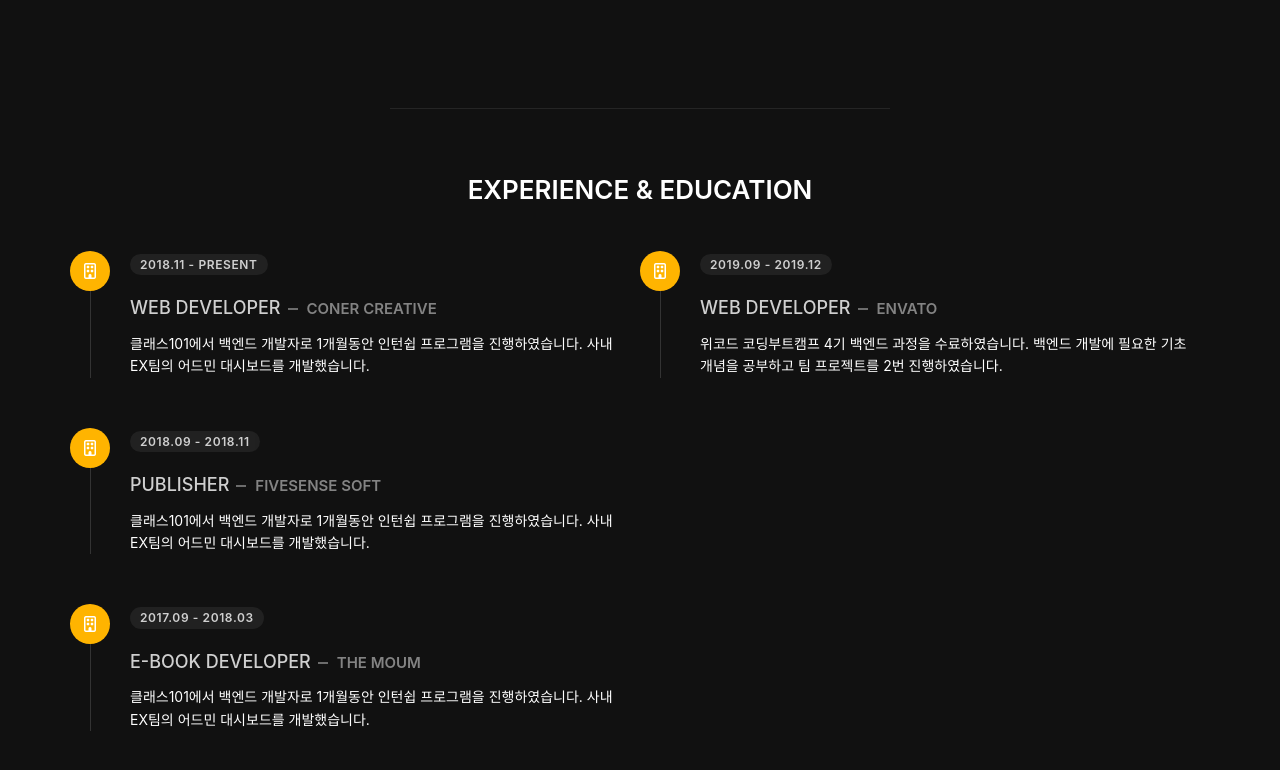
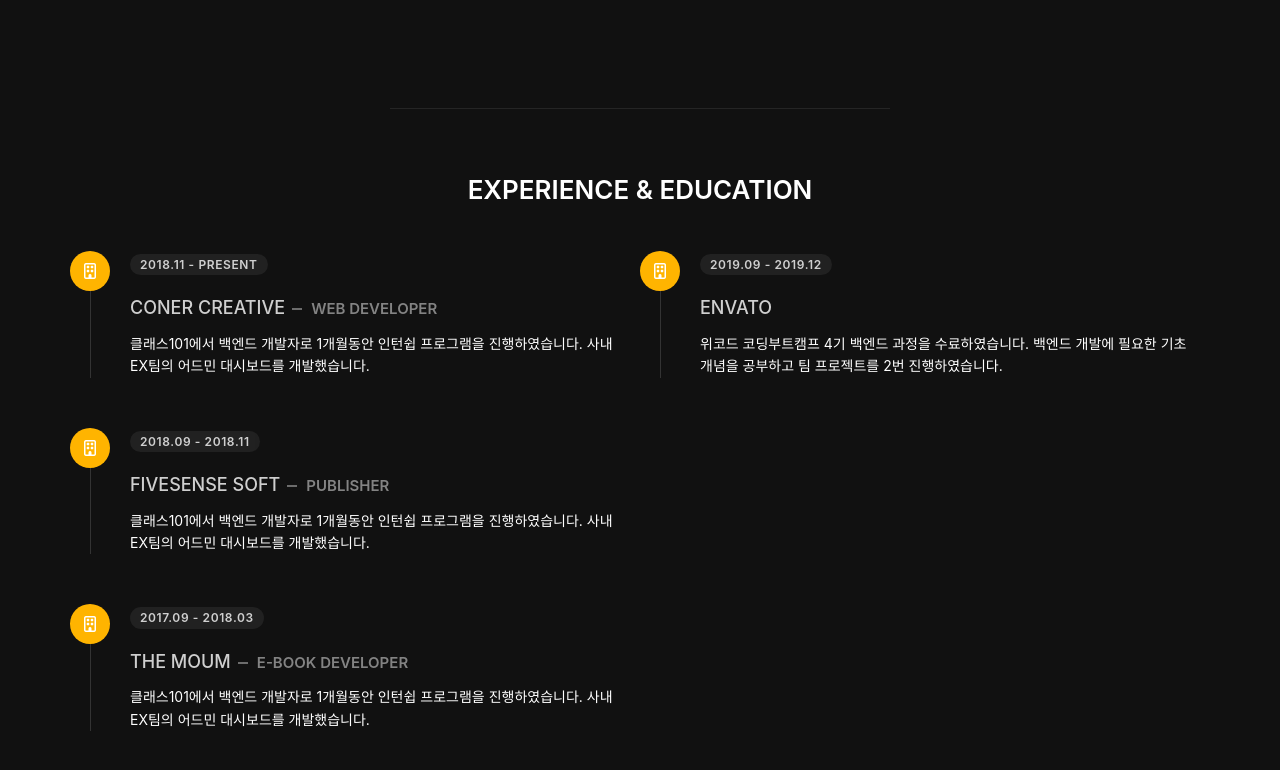
Before and after one commit to hjban-dev/portfolio, a React (Create React App) app: page /skills in a window 1280 px wide. Shown: the part 902-1672 px from the top of the page. Built offline with nearby package versions, Linux system fonts and the light colour scheme.

Commit message:
컴포넌트 수정 및 인터렉션 업데이트

```diff
--- a/src/components/organisms/ExperienceWrap.js
+++ b/src/components/organisms/ExperienceWrap.js
@@ -12,8 +12,8 @@ function ExperienceWrap() {
 			</div>
 			<span className="time">{list.period}</span>
 			<Heading level="4">
-				{list.position}
-				<span className="place">{list.company}</span>
+				{list.company}
+				<span className="place">{list.position}</span>
 			</Heading>
 			<p>{list.explain}</p>
 		</li>
@@ -26,8 +26,8 @@ function ExperienceWrap() {
 			</div>
 			<span className="time">{list.period}</span>
 			<Heading level="4">
-				{list.position}
-				<span className="place">{list.company}</span>
+				{list.company}
+				{/* <span className="place">{list.position}</span> */}
 			</Heading>
 			<p>{list.explain}</p>
 		</li>
--- a/src/components/organisms/SkillsWrap.js
+++ b/src/components/organisms/SkillsWrap.js
@@ -70,6 +70,7 @@ const StyledSkillsWrap = styled.div`
 			border: 1px solid transparent;
 			width: 0;
 			height: 0;
+			border-radius: 5px;
 		}
 
 		&::before {
```
